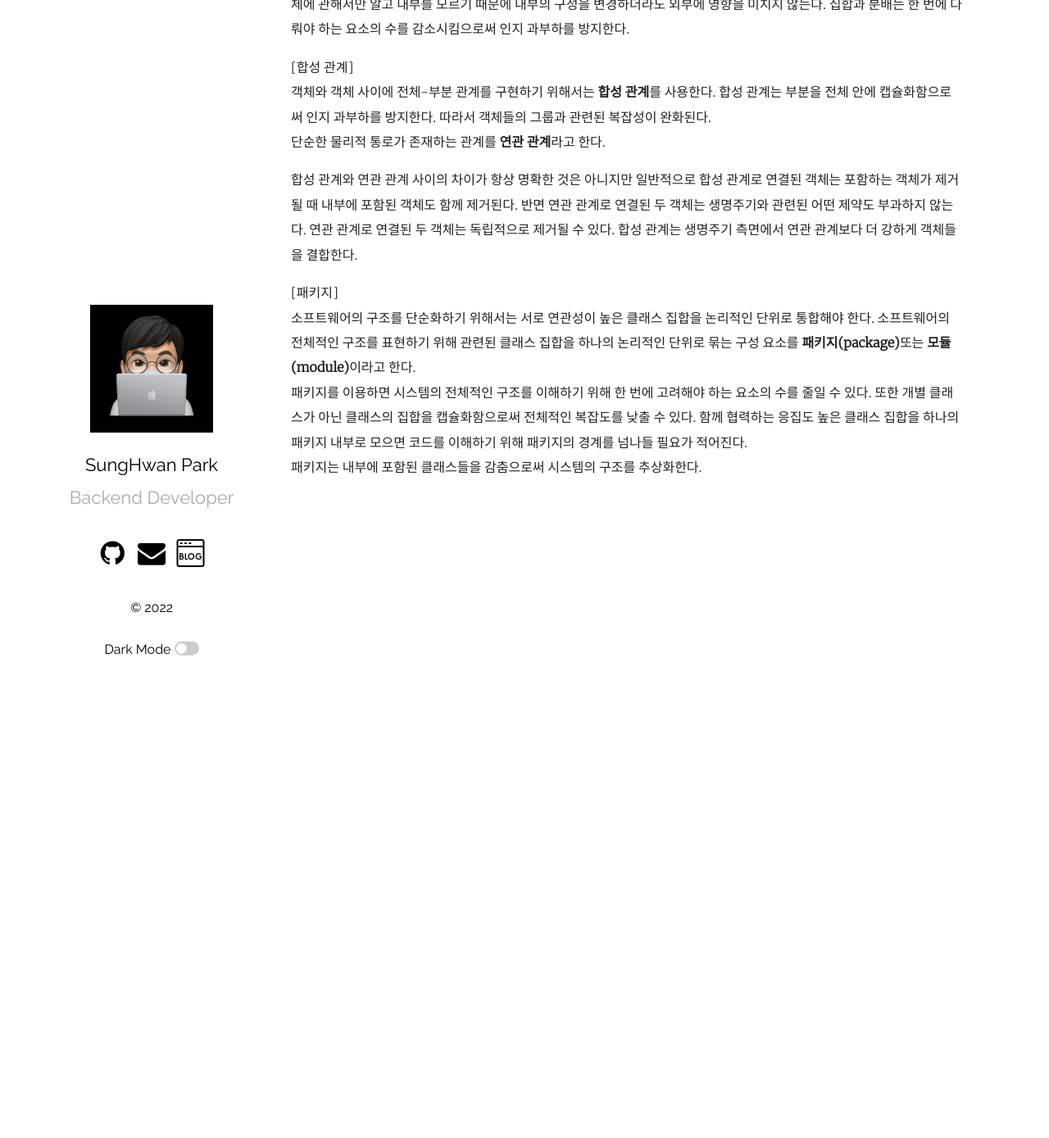
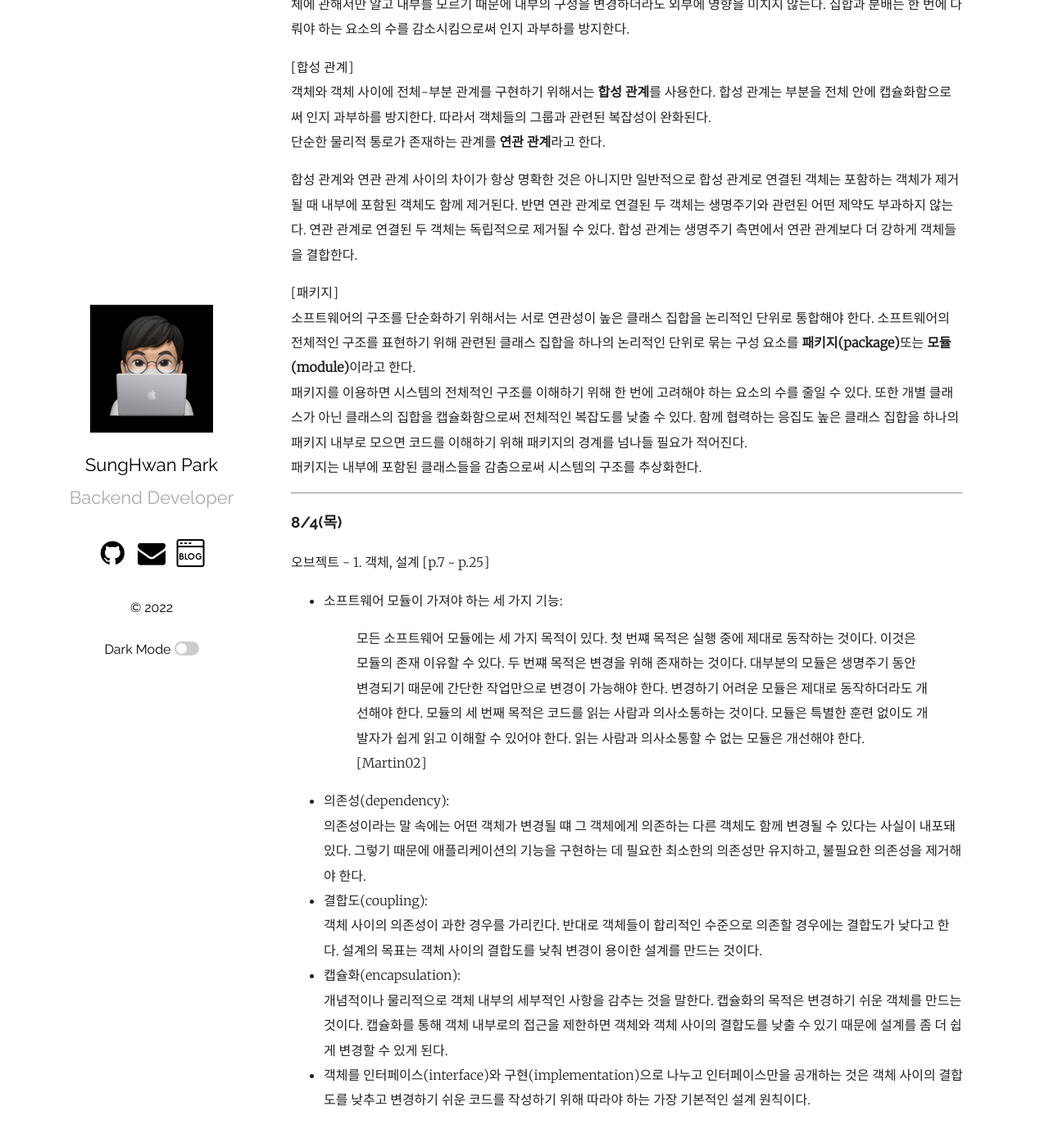
Before and after one commit to mrpark219/TIL, a Jekyll site: the page built from _posts/2022-08-01-8월TIL.markdown, in a window 1280 px wide and 1400 px high, scrolled down 4300 px. Shown: the top 1389 px of the window at 82% size. Built offline with Jekyll 4.4.1, drawn with Linux system fonts in a browser that asks for light colours; comment, search, counter and statistics services are not loaded.

Commit message:
feat: 2022-08-04 TIL 추가

```diff
--- a/_posts/2022-08-01-8월TIL.markdown
+++ b/_posts/2022-08-01-8월TIL.markdown
@@ -114,3 +114,20 @@ categories: 202208 TIL
 소프트웨어의 구조를 단순화하기 위해서는 서로 연관성이 높은 클래스 집합을 논리적인 단위로 통합해야 한다. 소프트웨어의 전체적인 구조를 표현하기 위해 관련된 클래스 집합을 하나의 논리적인 단위로 묶는 구성 요소를 **패키지(package)**또는 **모듈(module)**이라고 한다.
 패키지를 이용하면 시스템의 전체적인 구조를 이해하기 위해 한 번에 고려해야 하는 요소의 수를 줄일 수 있다. 또한 개별 클래스가 아닌 클래스의 집합을 캡슐화함으로써 전체적인 복잡도를 낮출 수 있다. 함께 협력하는 응집도 높은 클래스 집합을 하나의 패키지 내부로 모으면 코드를 이해하기 위해 패키지의 경계를 넘나들 필요가 적어진다.
 패키지는 내부에 포함된 클래스들을 감춤으로써 시스템의 구조를 추상화한다.
+
+---
+
+### 8/4(목)
+
+오브젝트 - 1. 객체, 설계
+[p.7 ~ p.25]
+
+-   소프트웨어 모듈이 가져야 하는 세 가지 기능:
+    > 모든 소프트웨어 모듈에는 세 가지 목적이 있다. 첫 번쨰 목적은 실행 중에 제대로 동작하는 것이다. 이것은 모듈의 존재 이유할 수 있다. 두 번쨰 목적은 변경을 위해 존재하는 것이다. 대부분의 모듈은 생명주기 동안 변경되기 때문에 간단한 작업만으로 변경이 가능해야 한다. 변경하기 어려운 모듈은 제대로 동작하더라도 개선해야 한다. 모듈의 세 번째 목적은 코드를 읽는 사람과 의사소통하는 것이다. 모듈은 특별한 훈련 없이도 개발자가 쉽게 읽고 이해할 수 있어야 한다. 읽는 사람과 의사소통할 수 없는 모듈은 개선해야 한다.[Martin02]
+-   의존성(dependency):
+    의존성이라는 말 속에는 어떤 객체가 변경될 떄 그 객체에게 의존하는 다른 객체도 함께 변경될 수 있다는 사실이 내포돼 있다. 그렇기 때문에 애플리케이션의 기능을 구현하는 데 필요한 최소한의 의존성만 유지하고, 불필요한 의존성을 제거해야 한다.
+-   결합도(coupling):
+    객체 사이의 의존성이 과한 경우를 가리킨다. 반대로 객체들이 합리적인 수준으로 의존할 경우에는 결합도가 낮다고 한다. 설계의 목표는 객체 사이의 결합도를 낮춰 변경이 용이한 설계를 만드는 것이다.
+-   캡슐화(encapsulation):
+    개념적이나 물리적으로 객체 내부의 세부적인 사항을 감추는 것을 말한다. 캡슐화의 목적은 변경하기 쉬운 객체를 만드는 것이다. 캡슐화를 통해 객체 내부로의 접근을 제한하면 객체와 객체 사이의 결합도를 낮출 수 있기 때문에 설계를 좀 더 쉽게 변경할 수 있게 된다.
+-   객체를 인터페이스(interface)와 구현(implementation)으로 나누고 인터페이스만을 공개하는 것은 객체 사이의 결합도를 낮추고 변경하기 쉬운 코드를 작성하기 위해 따라야 하는 가장 기본적인 설계 원칙이다.
```
